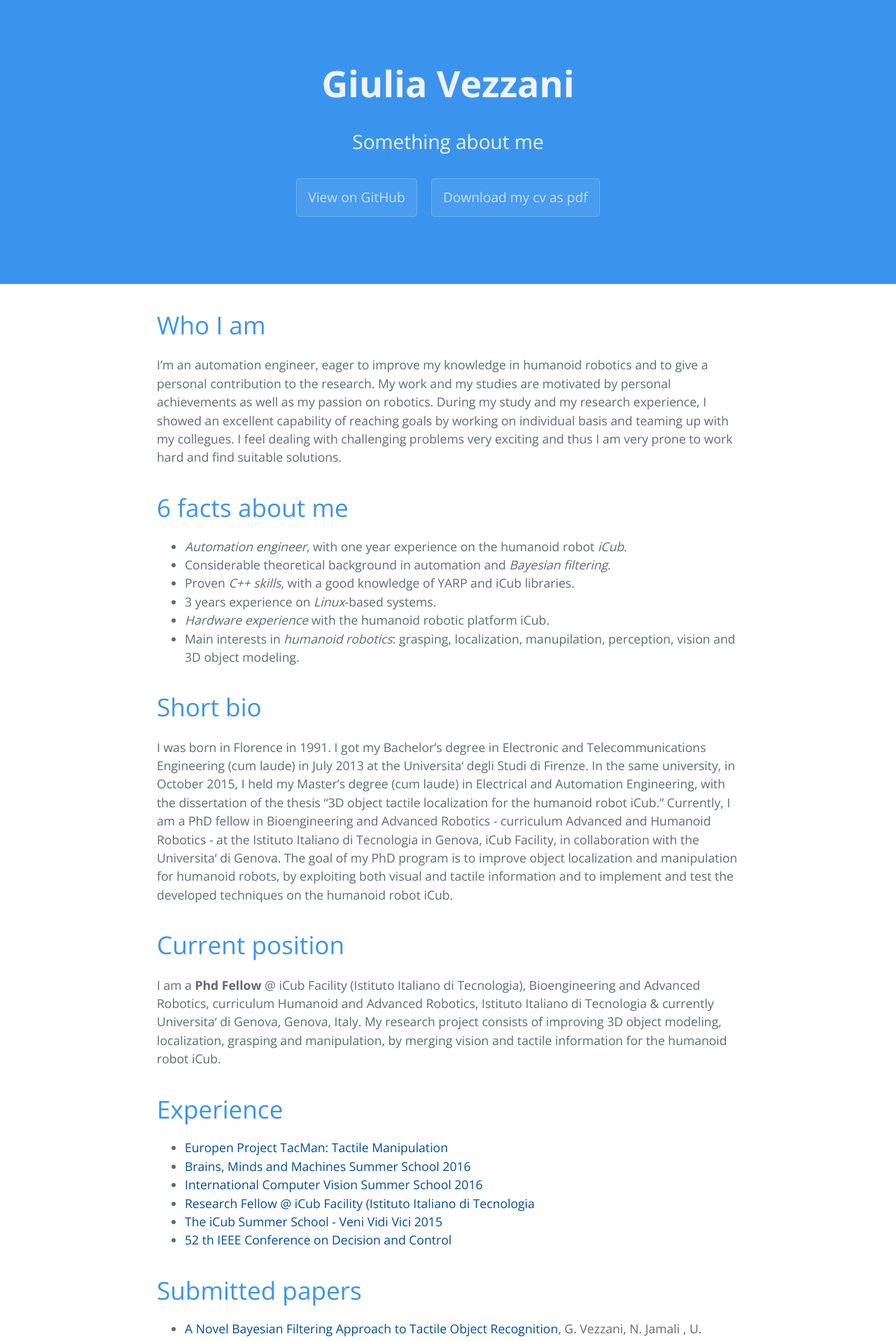
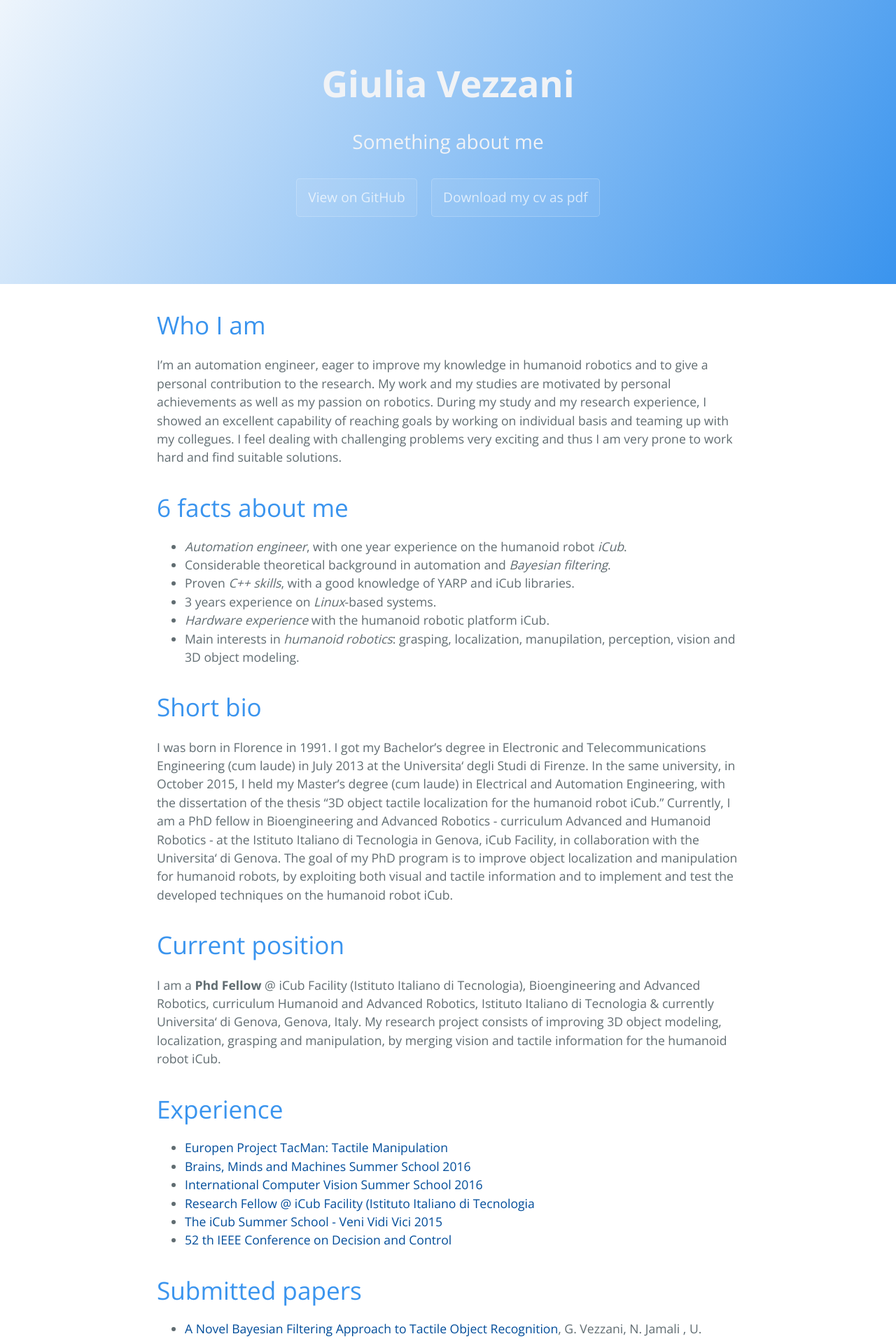
Before and after one commit to giuliavezzani/giuliavezzani_old.github.io, a Jekyll site: the page built from index.md, in a window 1280 px wide. Shown: the top 1917 px of the page at 70% size. Built offline with Jekyll 4.4.1, drawn with Linux system fonts in a browser that asks for light colours; our own code applies the rules of GitHub Pages for plain Markdown files.

Commit message:
Update variables.scss

```diff
--- a/_sass/variables.scss
+++ b/_sass/variables.scss
@@ -5,7 +5,7 @@ $medium-breakpoint: 42em;
 // Headers
 $header-heading-color: #f1f3f6;
 $header-bg-color: #3A94EE;
-$header-bg-color-secondary: #3A94EE;
+$header-bg-color-secondary: #EEF5FC;
 
 // Text
 $section-headings-color: #3A94EE;
```
